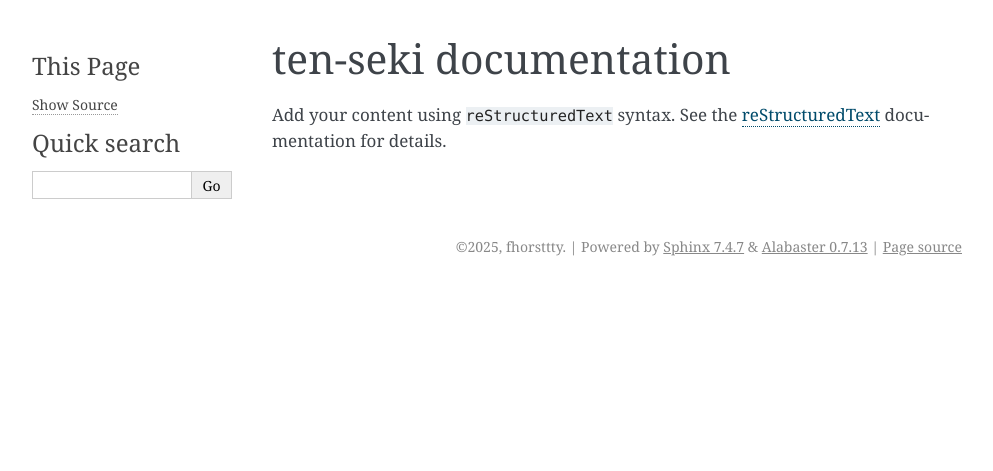
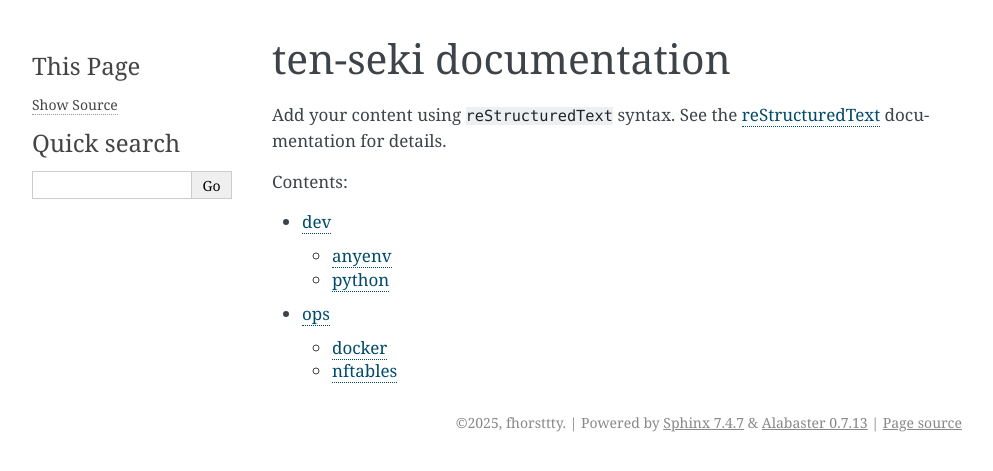
Before and after one commit to fhorsttty/ten-seki, a Sphinx documentation site: the page built from source/index.rst, in a window 1280 px wide. Shown: the top 471 px of the page, without its empty margins (148-1141 px from the left). Built offline with Sphinx 7.4.7, drawn with Linux system fonts in a browser that asks for light colours.

Commit message:
first templates

```diff
--- /dev/null
+++ b/source/contents/dev/anyenv/index.rst
@@ -0,0 +1,6 @@
+======
+anyenv
+======
+
+.. toctree::
+   :maxdepth: 1
--- /dev/null
+++ b/source/contents/dev/index.rst
@@ -0,0 +1,9 @@
+=====
+dev
+=====
+
+.. toctree::
+   :maxdepth: 2
+
+   anyenv/index
+   python/index
--- /dev/null
+++ b/source/contents/dev/python/index.rst
@@ -0,0 +1,6 @@
+======
+python
+======
+
+.. toctree::
+   :maxdepth: 1
--- /dev/null
+++ b/source/contents/ops/docker/index.rst
@@ -0,0 +1,6 @@
+======
+docker
+======
+
+.. toctree::
+   :maxdepth: 1
--- /dev/null
+++ b/source/contents/ops/index.rst
@@ -0,0 +1,9 @@
+====
+ops
+====
+
+.. toctree::
+   :maxdepth: 2
+
+   docker/index
+   nftables/index
--- /dev/null
+++ b/source/contents/ops/nftables/index.rst
@@ -0,0 +1,6 @@
+========
+nftables
+========
+
+.. toctree::
+   :maxdepth: 1
--- a/source/index.rst
+++ b/source/index.rst
@@ -14,3 +14,6 @@ documentation for details.
 .. toctree::
    :maxdepth: 2
    :caption: Contents:
+
+   contents/dev/index
+   contents/ops/index
```
Also changed, not shown: other parts of source/index.rst (+1 -1 lines).
